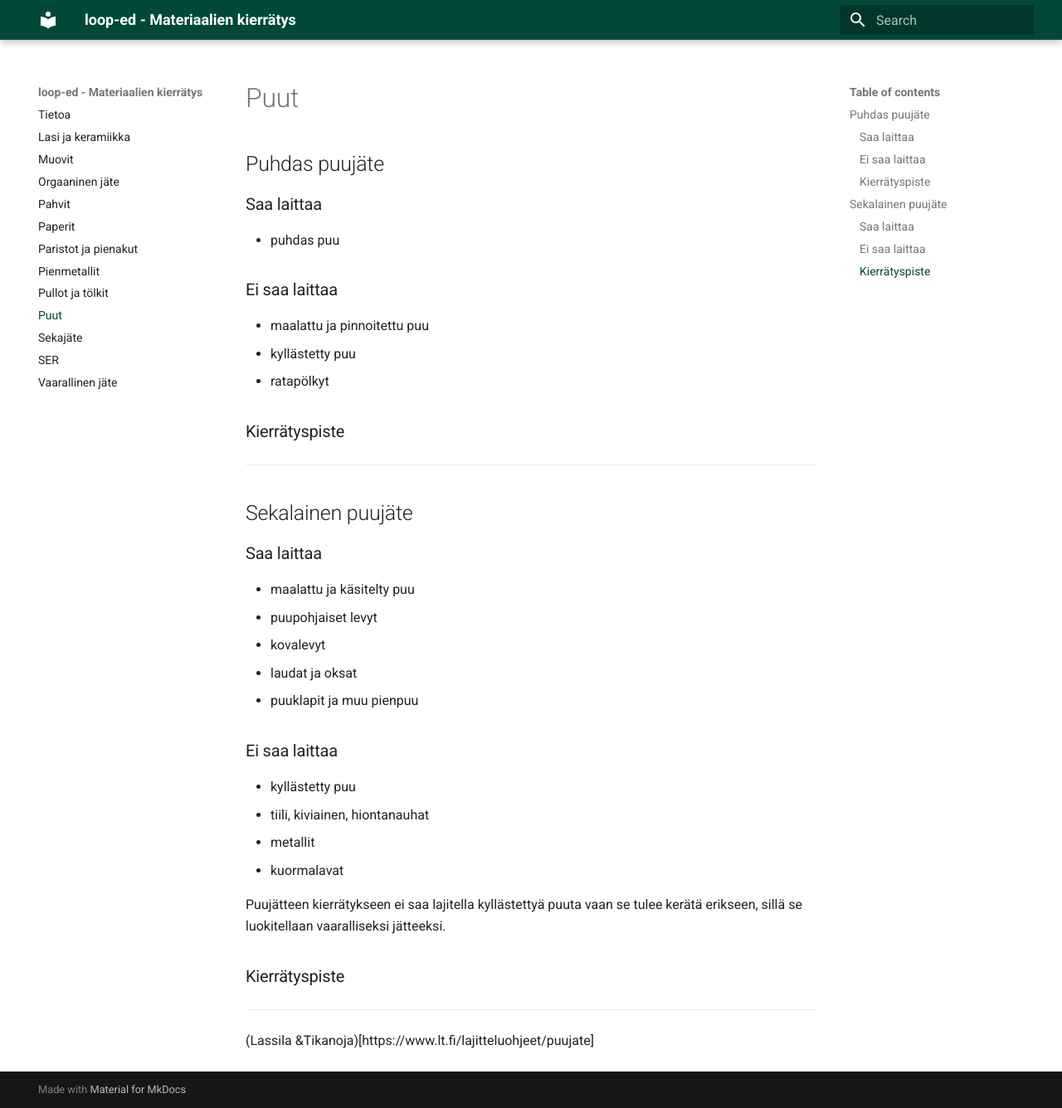
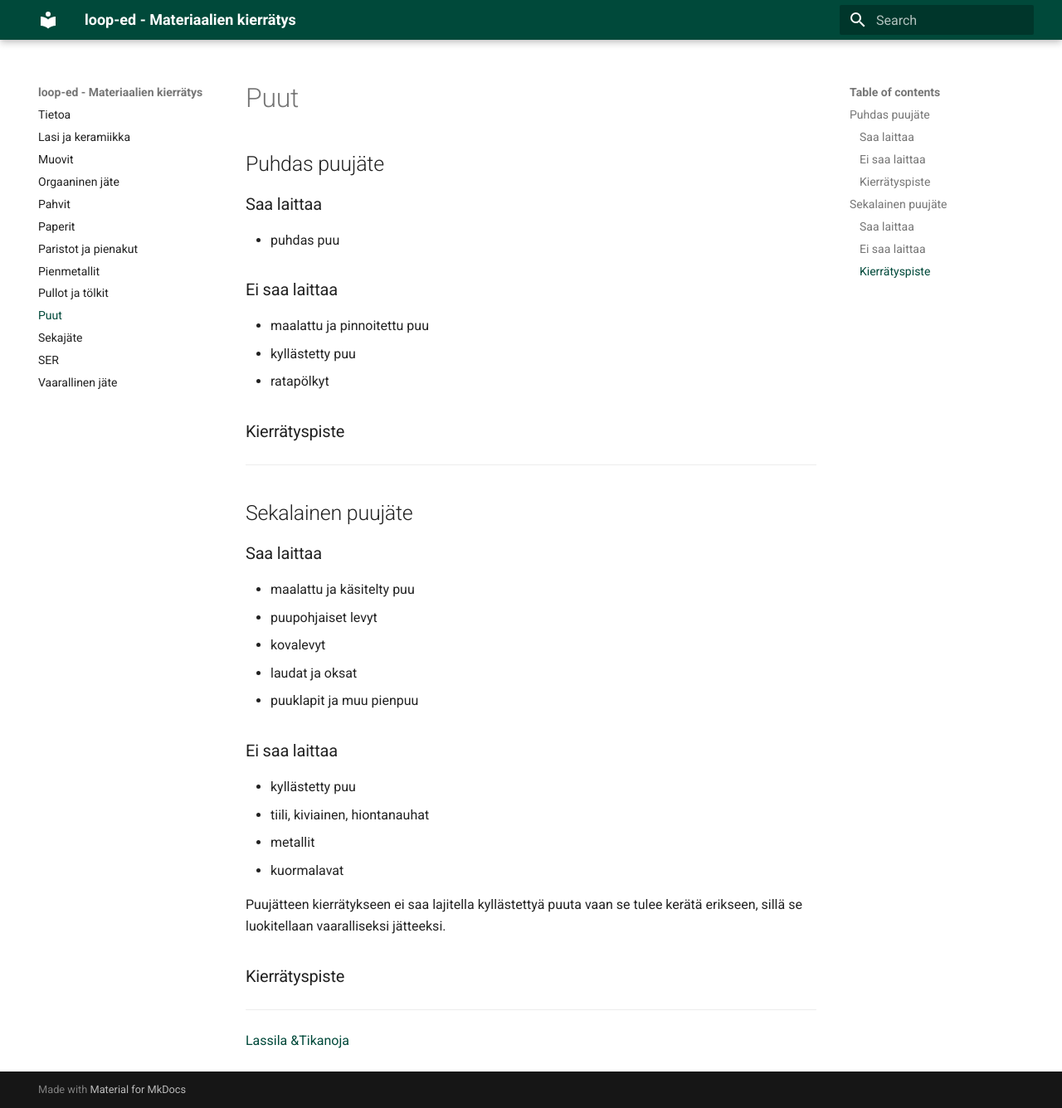
Before and after one commit to vt13op/loop-ed, an MkDocs documentation site: the page built from docs/puut.md, in a window 1280 px wide and 1336 px high. Shown: the whole window at 83% size. Built offline with MkDocs 1.6.1 and Material for MkDocs 9.7.7, drawn with Linux system fonts in a browser that asks for light colours.

Commit message:
Update puut.md

```diff
--- a/docs/puut.md
+++ b/docs/puut.md
@@ -37,4 +37,4 @@ Puujätteen kierrätykseen ei saa lajitella kyllästettyä puuta vaan se tulee k
 
 ---
 
-(Lassila &Tikanoja)[https://www.lt.fi/lajitteluohjeet/puujate]
+[Lassila &Tikanoja](https://www.lt.fi/lajitteluohjeet/puujate)
```
